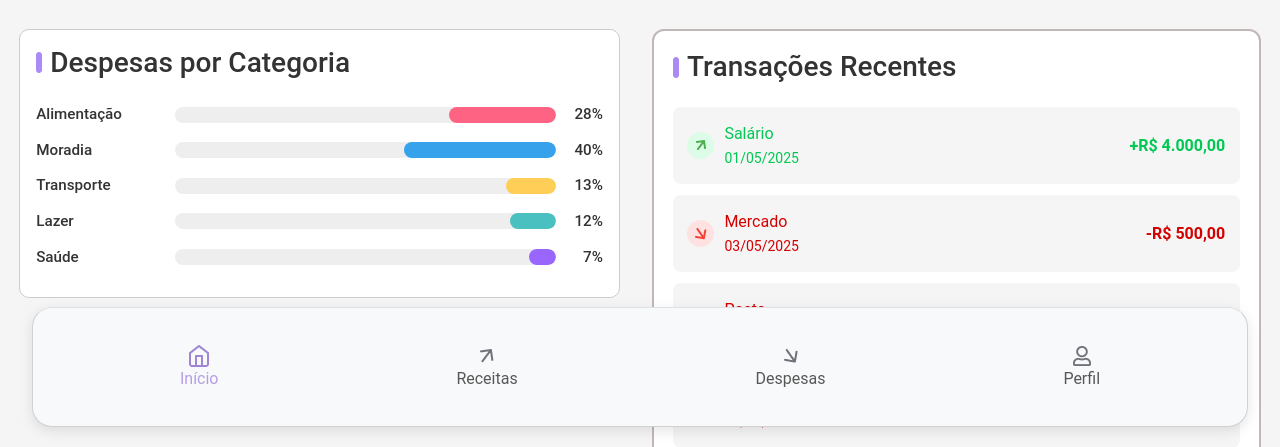
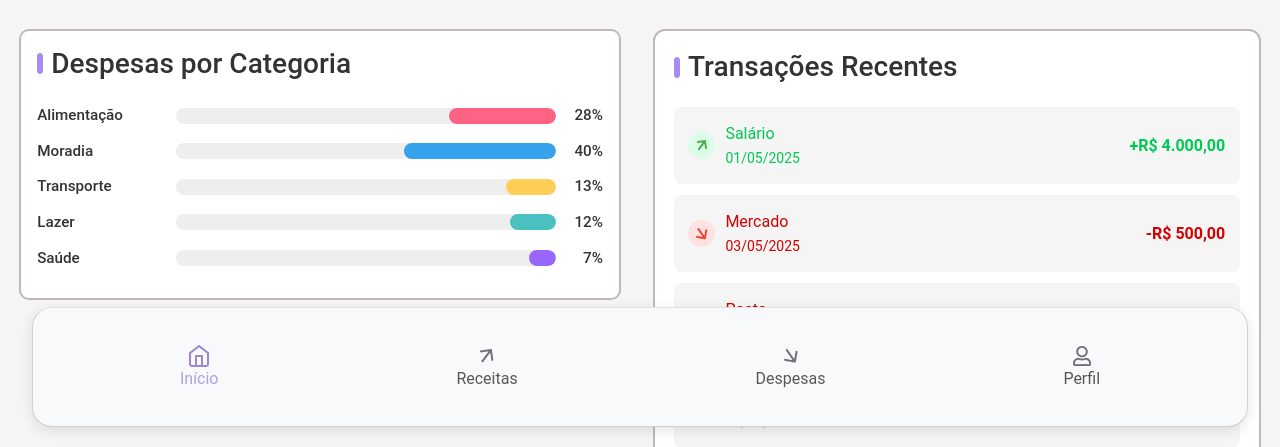
Before and after one commit to DeryckDeLucca/Teste-Fintech, a plain HTML site: page index.html in a window 1280 px wide. Shown: the part 353-800 px from the top of the page. Drawn offline with nearby package versions, Linux system fonts and the light colour scheme.

Commit message:
Mudança na borda da DIV grafico grafico-container

```diff
--- a/css/style.css
+++ b/css/style.css
@@ -114,7 +114,7 @@ header {
 }
 
 .grafico-container {
-    border: 1px solid #ccc;
+    border: 2px solid #C2B7B7;
     border-radius: 10px;
     padding: 1rem;
     background: white;
```
